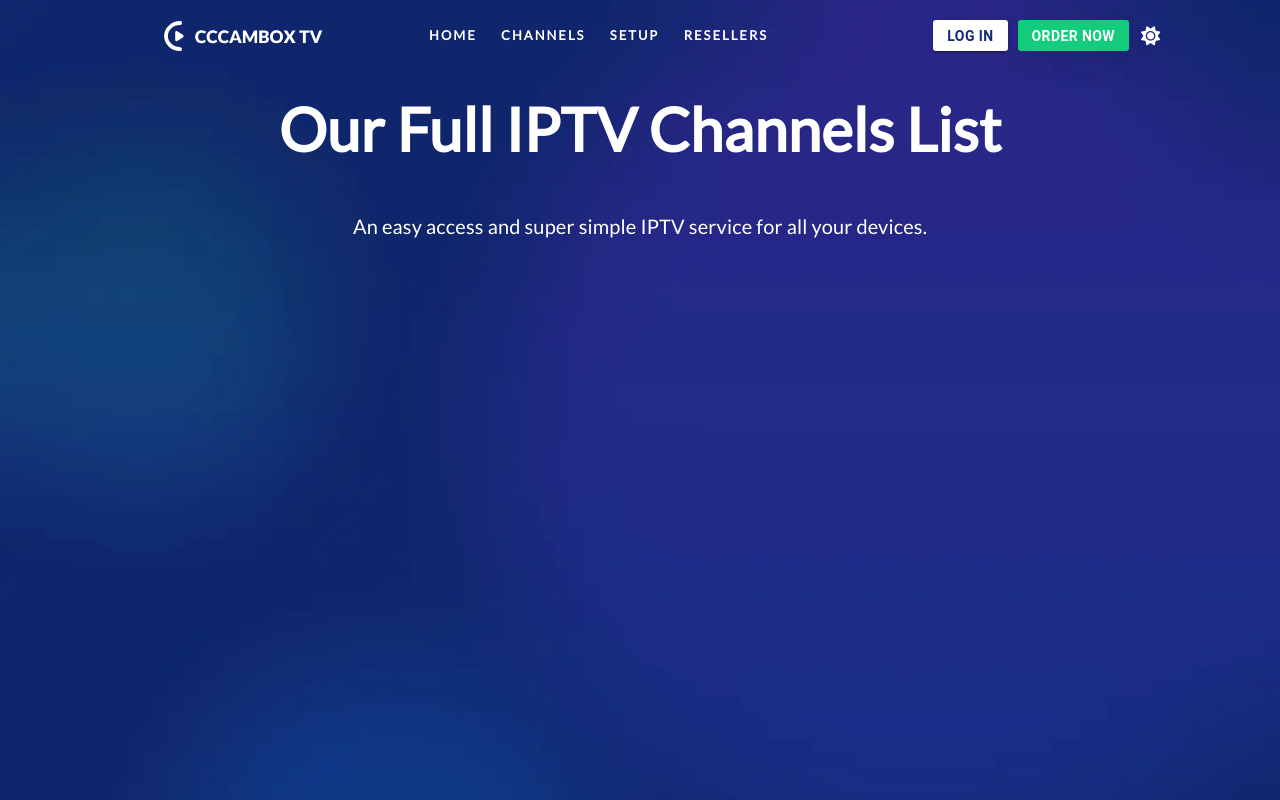
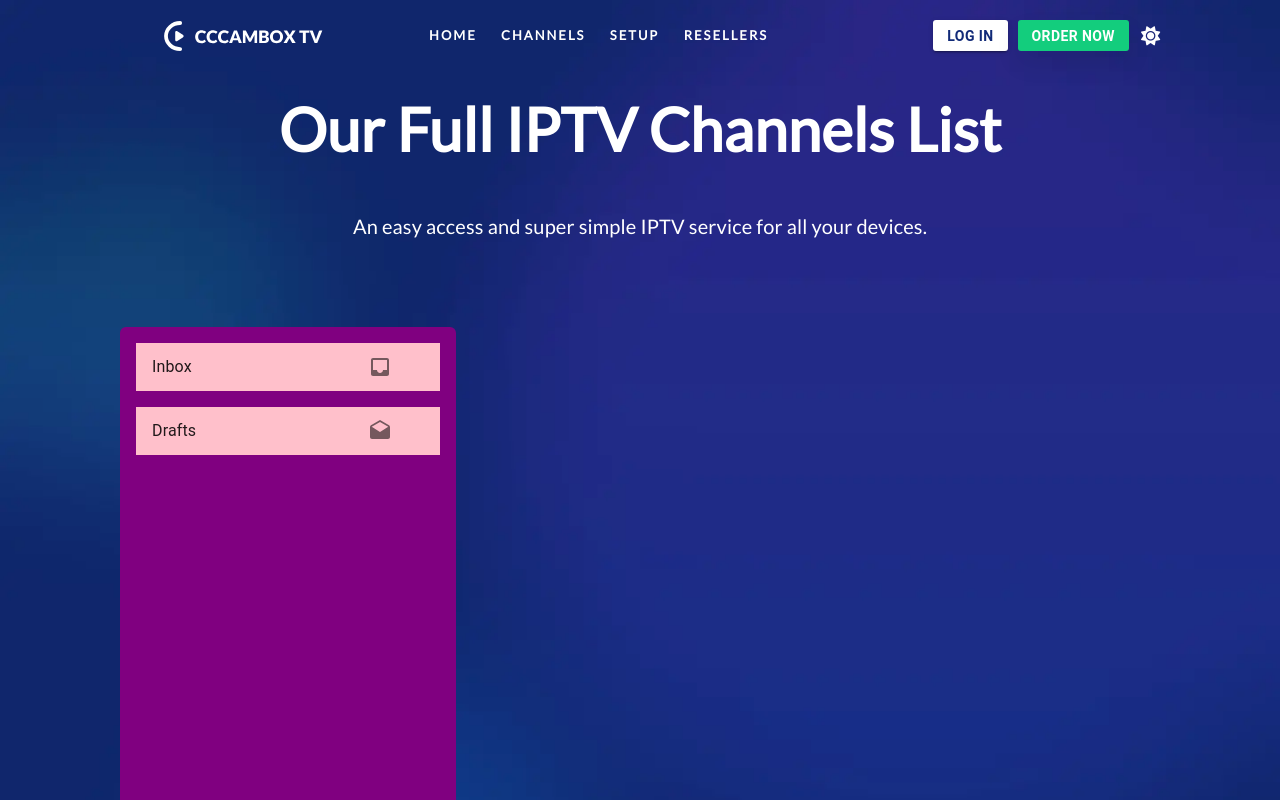
Before and after one commit to Arsalanbashir831/MTV, a React (Create React App) app in the folder my-app/: page / in a window 1280 px wide. Shown: the top 800 px of the page. Built offline with nearby package versions, Linux system fonts and the light colour scheme; a web font is replaced by a local one.

Commit message:
Added Proper Grid and Added list

```diff
--- a/my-app/src/Pages/Channel.css
+++ b/my-app/src/Pages/Channel.css
@@ -0,0 +1,12 @@
+.ccc_container {
+    padding-top: 31px;
+    width: 100%;
+    max-width: 1037px;
+    margin: 0 auto;
+    display: grid;
+    grid-gap: 12px;
+    gap: 12px;
+    align-items: top;
+    grid-auto-flow: column;
+    grid-template-columns: 328px auto;
+}
--- a/my-app/src/Pages/Channels.jsx
+++ b/my-app/src/Pages/Channels.jsx
@@ -1,10 +1,12 @@
 import ChannelsHeading from './../components/ChannelsHeading';
-import ChannelsContainer from './../components/ChannelsContainer'
+import ChannelsLeftSidebar from '../components/ChannelsLeftSidebar';
 const Channels = () => {
     return (
         <>
             <ChannelsHeading></ChannelsHeading>
-            <ChannelsContainer></ChannelsContainer>
+            <div className="ccc_container">
+                <ChannelsLeftSidebar></ChannelsLeftSidebar>
+            </div>
         </>
     )
 
--- a/my-app/src/components/ChannelsContainer.css
+++ /dev/null
@@ -1,12 +0,0 @@
-#ccc_channels_list .ccc_container {
-    padding-top: 31px;
-    width: 100%;
-    max-width: 1037px;
-    margin: 0 auto;
-    display: grid;
-    grid-gap: 12px;
-    gap: 12px;
-    align-items: top;
-    grid-auto-flow: column;
-    grid-template-columns: 328px auto;
-}
--- a/my-app/src/components/ChannelsContainer.jsx
+++ /dev/null
@@ -1,8 +0,0 @@
-import './ChannelsContainer.css'
-const ChannelsContainer = (props)=>{
-    <div className="ccc_container">
-
-    </div>
-}
-
-export default ChannelsContainer;
--- /dev/null
+++ b/my-app/src/components/ChannelsLeftSidebar.css
@@ -0,0 +1,3 @@
+#ccc_channels_list .ccc_container .ccc_column.ccc_countryList {
+    padding: 2.5px 5px 0;
+}
--- /dev/null
+++ b/my-app/src/components/ChannelsLeftSidebar.jsx
@@ -0,0 +1,62 @@
+
+
+import List from '@mui/material/List';
+import ListItem from '@mui/material/ListItem';
+import ListItemButton from '@mui/material/ListItemButton';
+import ListItemIcon from '@mui/material/ListItemIcon';
+import ListItemText from '@mui/material/ListItemText';
+import Divider from '@mui/material/Divider';
+import InboxIcon from '@mui/icons-material/Inbox';
+import DraftsIcon from '@mui/icons-material/Drafts';
+import Grid from '@mui/material/Grid';
+import Box from '@mui/material/Box';
+
+const ChannelsLeftSidebar = () => {
+
+    return (
+        <div class="ccc_column ccc_countryList">
+            <div class="v-virtual-scroll">
+                <div class="v-virtual-scroll__container" style={{ height: '3195px' }}>
+                    <Box sx={{ flexGrow: 1 }}>
+                        <Grid container spacing={2}>
+                            <Grid item xs={6} md={4}>
+                                <div
+                                    style={{ background: 'purple', minHeight: '806px', maxHeight: '806px', overflow: 'auto', borderRadius: 6 }}>
+                                    <List>
+                                        <ListItem>
+                                            <ListItemButton sx={{ background: 'pink' }}>
+                                                <ListItemText primary="Inbox" />
+                                                <ListItemIcon>
+                                                    <InboxIcon />
+                                                </ListItemIcon>
+                                            </ListItemButton>
+                                        </ListItem>
+                                        <ListItem >
+                                            <ListItemButton sx={{ background: 'pink' }}>
+                                                <ListItemText primary="Drafts" />
+                                                <ListItemIcon>
+                                                    <DraftsIcon />
+                                                </ListItemIcon>
+                                            </ListItemButton>
+                                        </ListItem>
+                                    </List>
+                                </div>
+                            </Grid>
+                            <Grid item xs={6} md={8}>
+
+                            </Grid>
+
+                        </Grid>
+                    </Box>
+
+                </div>
+
+                <div class="ccc_column ccc_channelList">
+
+                </div>
+            </div>
+        </div>
+    )
+}
+
+export default ChannelsLeftSidebar
```
